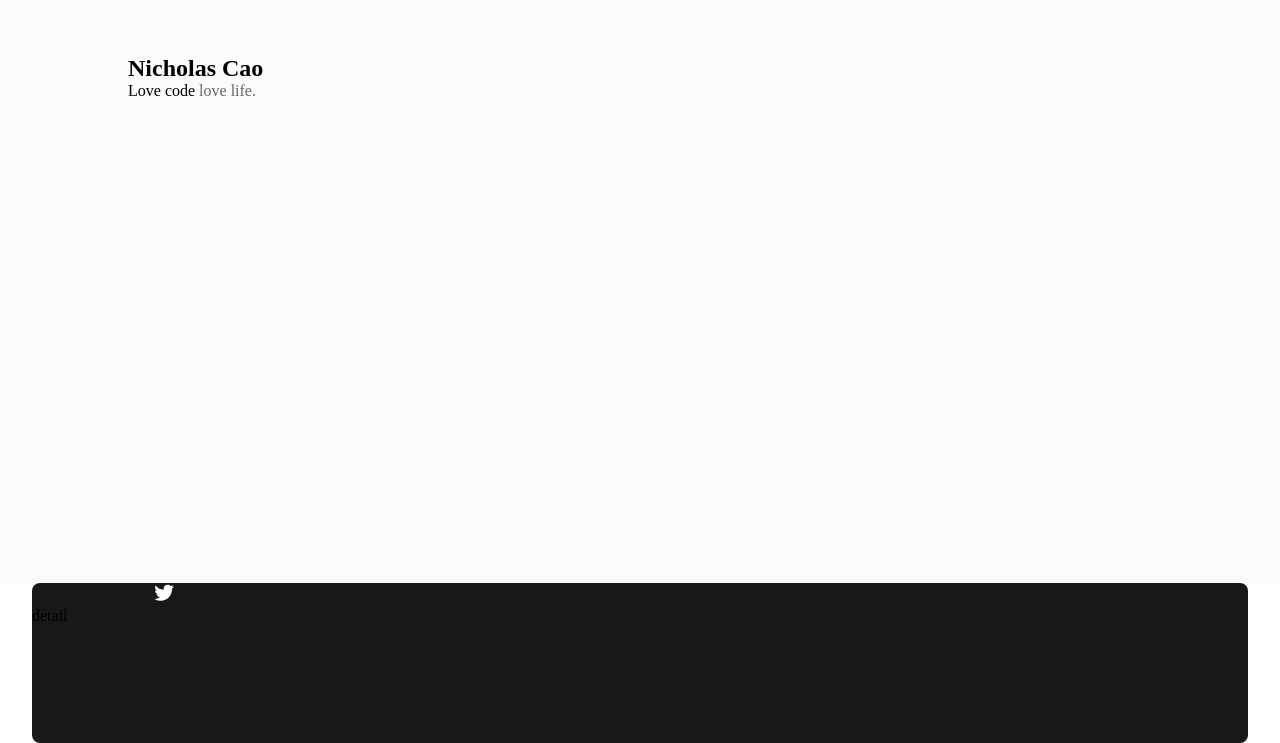
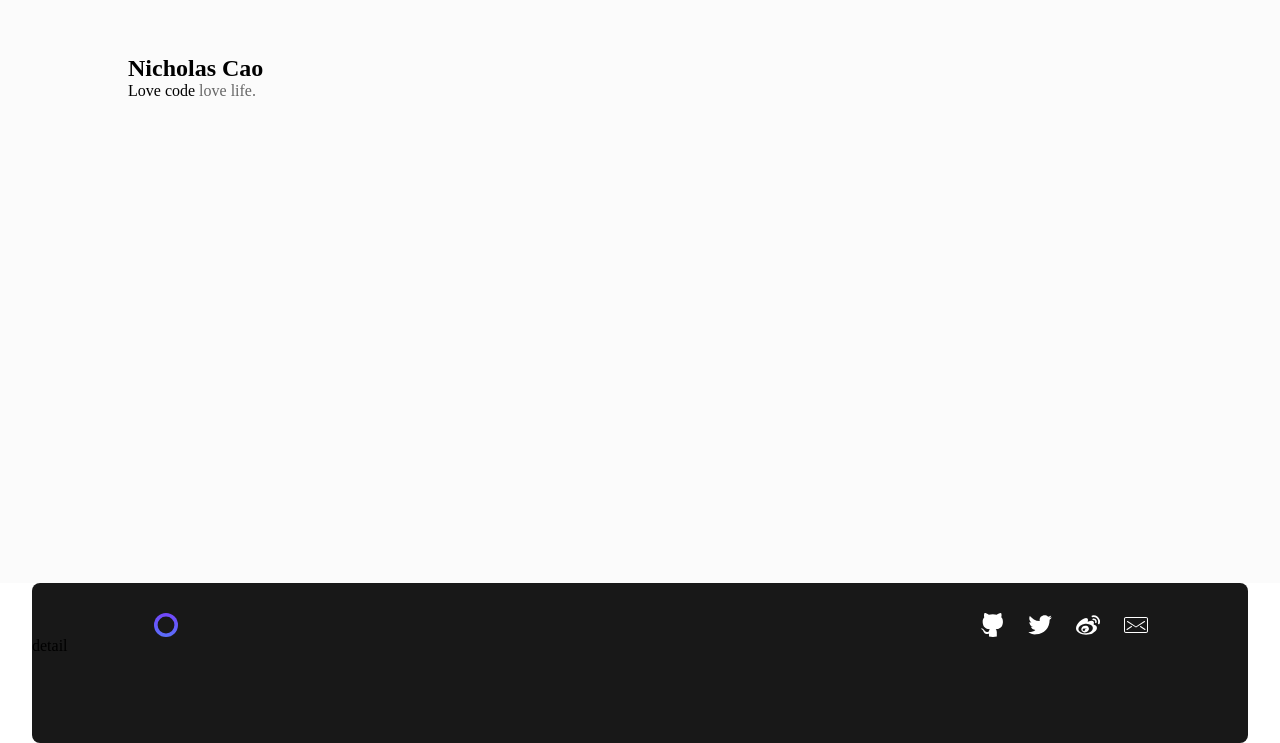
Before and after one commit to NicholasCao/home-page-resume, a website built with webpack: page index.html in a window 1280 px wide. Shown: the part 121-864 px from the top of the page. Built offline with nearby package versions, Linux system fonts and the light colour scheme.

Commit message:
update social

```diff
--- a/index.html
+++ b/index.html
@@ -17,11 +17,20 @@
           Love code <font style="color: #666">love life.</font>
         </p>
       </div>
-      <canvas style="position: absolute;width: 100%;height: 100%;top:0;"></canvas>
+      <!-- <canvas style="position: absolute;width: 100%;height: 100%;top:0;"></canvas> -->
     </div>
     <div id="detail">
-      <div id="social">
-        <image src="./static/img/twitter.svg"/>
+      <div id="social-box">
+        <div id="circle">
+          <div id="min-circle">
+          </div>
+        </div>
+        <div id="social">
+          <img src="./static/img/github.svg"/>
+          <img src="./static/img/twitter.svg"/>
+          <img src="./static/img/weibo.svg"/>
+          <img src="./static/img/email.svg"/>
+        </div>
       </div>
       detail
     </div>
--- a/src/less/main.less
+++ b/src/less/main.less
@@ -7,12 +7,38 @@
   }
 }
 #detail{
+  z-index: -2;
   height: 20%;
   background: #181818;
   width: 95%;
   margin: 0 auto;
   border-radius: 8px;
-  #social{
-    margin: 0 10% auto;
+  #social-box{
+    padding-top: 30px;
+    margin-left: 10%;
+    display: flex;
+    #circle{
+      width: 24px;
+      height: 24px;
+      background: linear-gradient(#7346FA, #5A6EFA);
+      border-radius: 50%;
+      #min-circle{
+        margin: auto;
+        width:  24px;
+        height: 24px;
+        background: #181818;
+        border-radius: 50%;
+        transform: scale(0.7);
+      }
+    }
+    #social{
+      margin-left: auto;
+      display: flex;
+      justify-content: flex-end;
+      margin-right: 8%;
+      img{
+        margin: 0 12px;
+      }
+    }
   }
 }
```
Also changed, not shown: static/img/email.svg (added), static/img/github.svg (added), static/img/weibo.svg (added).
